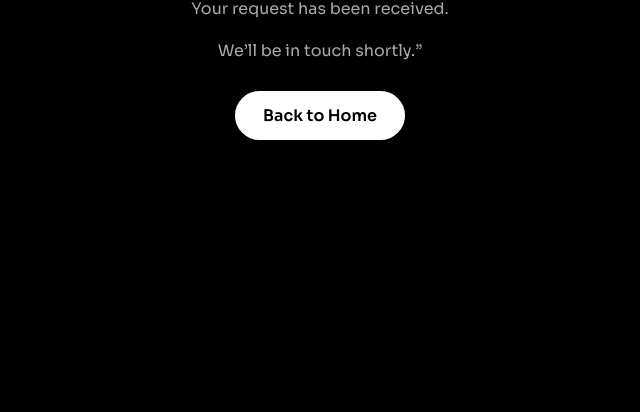
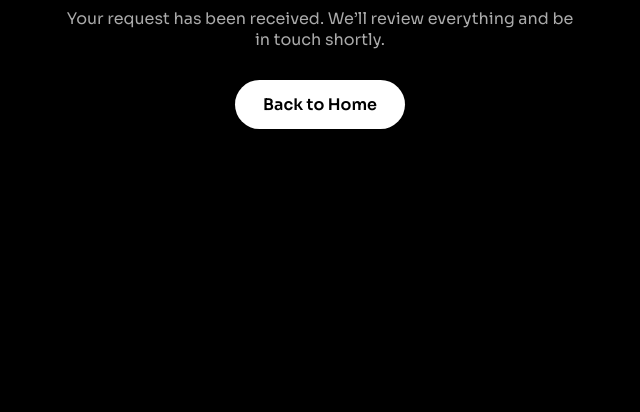
Before and after one commit to summitwebco/summit-web-co, a plain HTML site: page thank-you.html in a window 1280 px wide. Shown: the part 388-800 px from the top of the page, without its empty margins (320-960 px from the left). Drawn offline with Linux system fonts and the light colour scheme.

Commit message:
Update thank-you.html

```diff
--- a/thank-you.html
+++ b/thank-you.html
@@ -54,12 +54,8 @@
 
 <body>
   <div class="thank-container">
-    <h1>You're all set.</h1>
-    <p>
-      Your request has been received.
-      <br><br>
-      We’ll be in touch shortly.”
-    </p>
+  <h1>You're all set.</h1>
+<p>Your request has been received. We’ll review everything and be in touch shortly.</p>
 
     <a href="index.html">Back to Home</a>
   </div>
```
